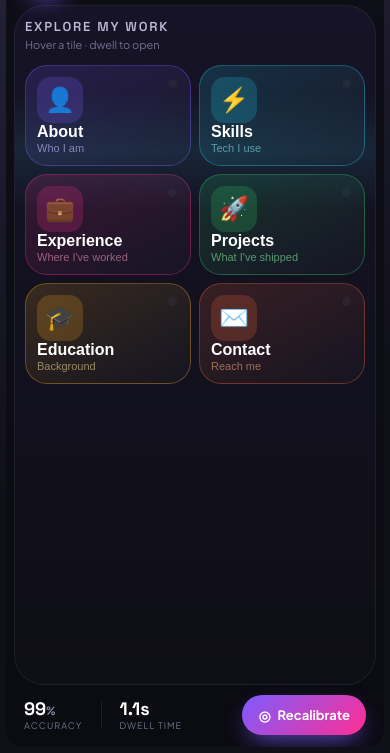
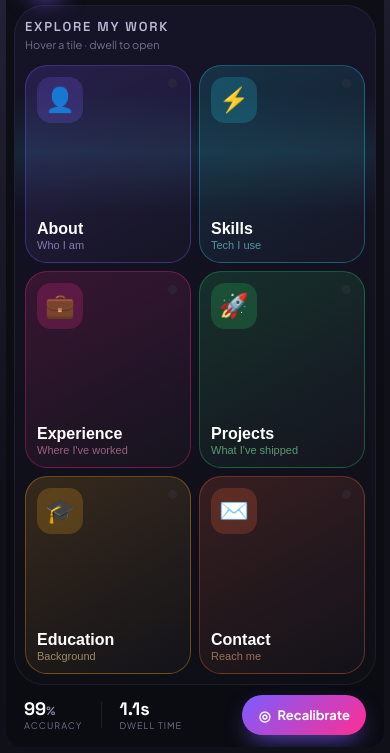
Before and after one commit to Manishs2261/manishs2261.github.io, a plain HTML site: page index.html in a window 390 px wide. Shown: the part 91-844 px from the top of the page. Drawn offline with Linux system fonts and the light colour scheme.

Commit message:
Refactor CSS styles for layout and responsiveness

```diff
--- a/index.html
+++ b/index.html
@@ -63,9 +63,10 @@
     #sbar{padding:10px 20px 2px!important;}
     #hdr{padding:8px 18px 4px!important;}
     #field{margin:4px 8px 4px!important;padding:12px 10px 10px!important;}
-    #tgrid{gap:8px!important;overflow-y:auto;}
+    #field{display:flex!important;flex-direction:column!important;}
+    #tgrid{gap:8px!important;flex:1!important;height:0!important;align-content:stretch!important;}
     #ftr{padding:6px 18px 12px!important;}
-    [data-tile]{min-height:96px!important;padding:11px!important;}
+    [data-tile]{min-height:96px!important;padding:11px!important;height:100%!important;}
   }
 </style>
 </head>
```
